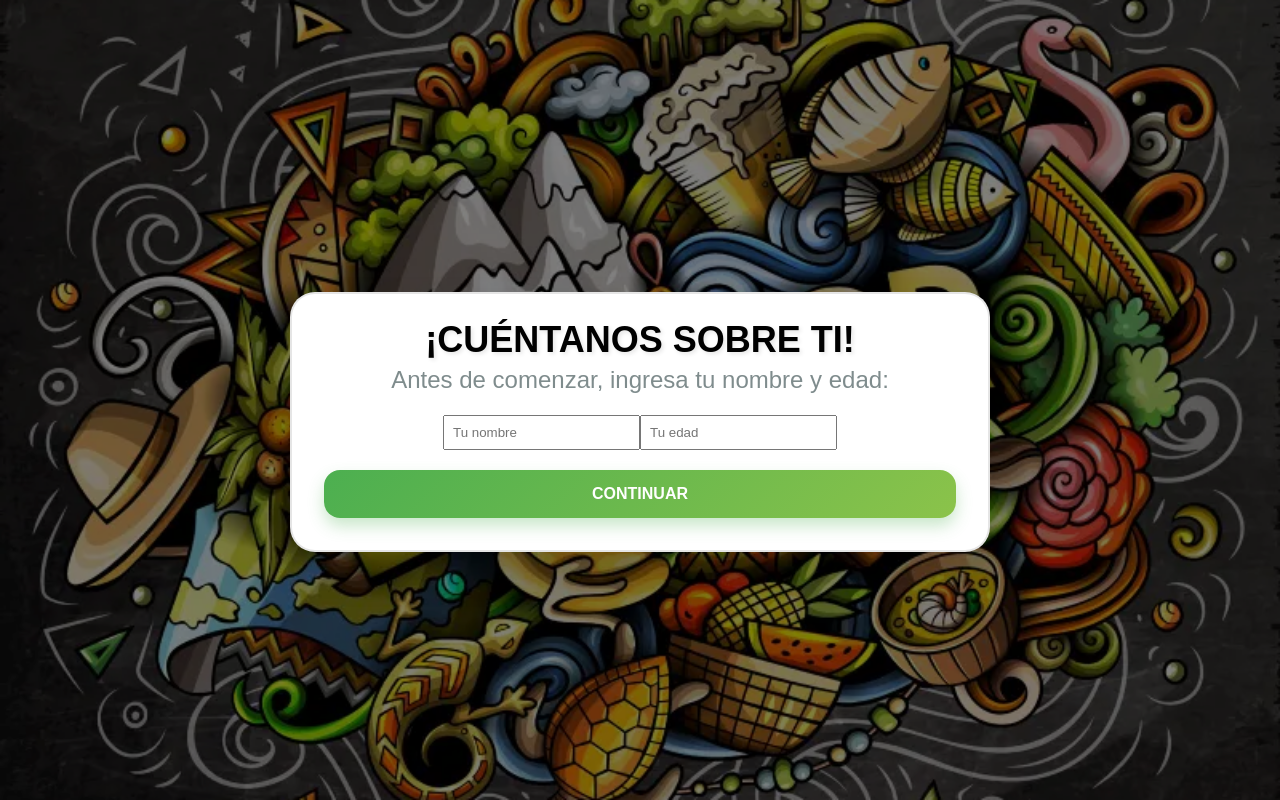
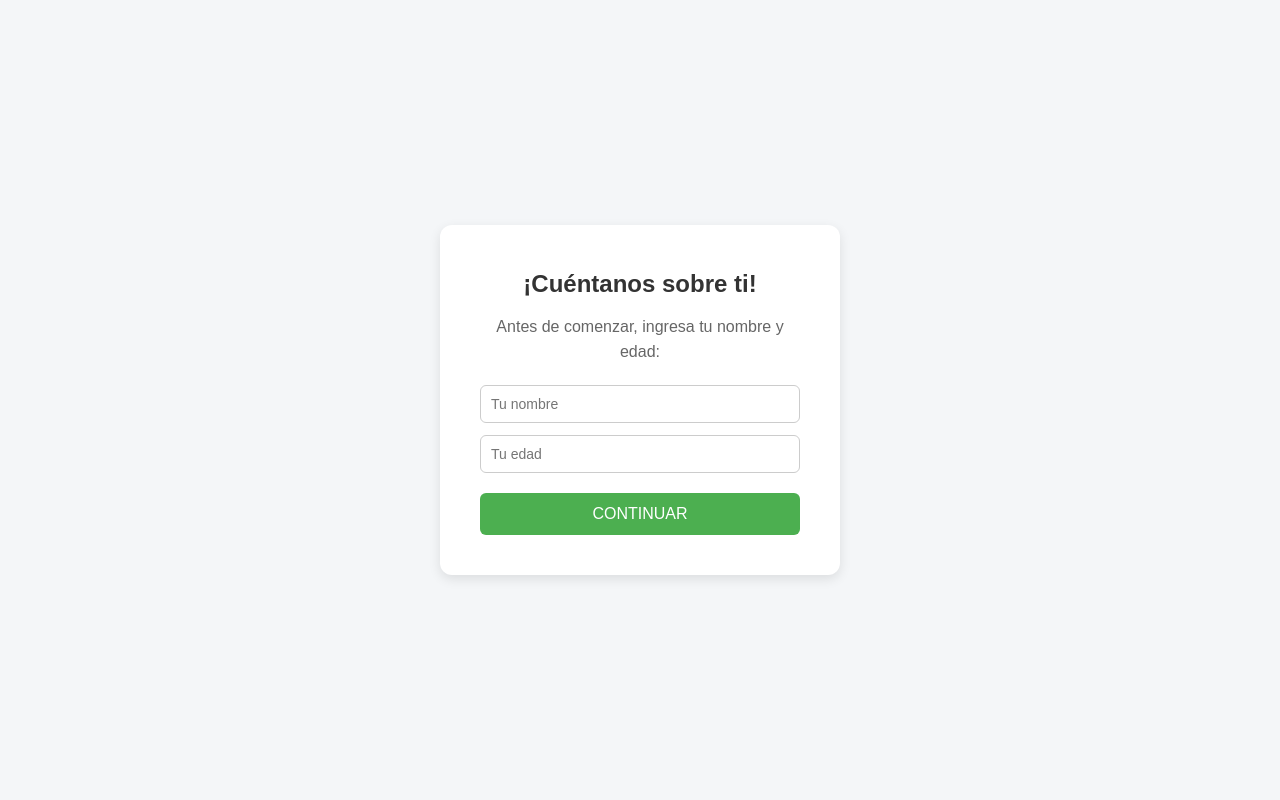
Before and after one commit to Eliathx/ecuador-interactivo, a React (Vite) app: page / in a window 1280 px wide. Both pictures are taken after a click on the button "Jugar". Built offline with nearby package versions, Linux system fonts and the light colour scheme; no server answers.

Commit message:
Update PlayerInfoScreen.jsx

```diff
--- a/src/components/screens/PlayerInfoScreen.jsx
+++ b/src/components/screens/PlayerInfoScreen.jsx
@@ -16,29 +16,89 @@ export const PlayerInfoScreen = () => {
     const ageInputRef = useRef(null);
 
     return (
-        <div className="bg-start flex-center">
-            <div className="card card-large text-center">
-                <h2 className="title-main">¡Cuéntanos sobre ti!</h2>
-                <p className="subtitle">Antes de comenzar, ingresa tu nombre y edad:</p>
+        <div
+            style={{
+                display: "flex",
+                justifyContent: "center",
+                alignItems: "center",
+                height: "100vh",
+                background: "#f4f6f8",
+                fontFamily: "sans-serif",
+            }}
+        >
+            <div
+                style={{
+                    background: "#fff",
+                    padding: "40px",
+                    borderRadius: "12px",
+                    boxShadow: "0 4px 12px rgba(0, 0, 0, 0.1)",
+                    textAlign: "center",
+                    width: "100%",
+                    maxWidth: "400px",
+                }}
+            >
+                <h2 style={{ marginBottom: "10px", fontSize: "24px", color: "#333" }}>
+                    ¡Cuéntanos sobre ti!
+                </h2>
+                <p style={{ marginBottom: "20px", fontSize: "16px", color: "#666" }}>
+                    Antes de comenzar, ingresa tu nombre y edad:
+                </p>
+
                 <input
                     type="text"
-                    className="input"
                     placeholder="Tu nombre"
                     ref={nameInputRef}
-                    style={{ marginBottom: "10px", padding: "8px" }}
+                    pattern="^[A-Za-zÁÉÍÓÚáéíóúÑñ\s]+$"
+                    required
+                    style={{
+                        width: "100%",
+                        marginBottom: "12px",
+                        padding: "10px",
+                        borderRadius: "6px",
+                        border: "1px solid #ccc",
+                        fontSize: "14px",
+                    }}
                 />
                 <input
                     type="number"
-                    className="input"
                     placeholder="Tu edad"
+                    required
+                    min={3}
+                    max={18}
                     ref={ageInputRef}
-                    style={{ marginBottom: "20px", padding: "8px" }}
+                    style={{
+                        width: "100%",
+                        marginBottom: "20px",
+                        padding: "10px",
+                        borderRadius: "6px",
+                        border: "1px solid #ccc",
+                        fontSize: "14px",
+                    }}
                 />
                 <button
-                    className="btn btn-success"
                     onClick={() => {
                         const name = nameInputRef.current?.value.trim();
                         const age = ageInputRef.current?.value.trim();
+
+                        const ageValue = parseInt(age, 10);
+
+                        const nameIsValid = /^[A-Za-zÁÉÍÓÚáéíóúÑñ\s]+$/.test(name);
+                        const ageIsValid = !isNaN(ageValue) && ageValue >= 3 && ageValue <= 18;
+
+                        if (!name || !age) {
+                            alert("Por favor, completa todos los campos.");
+                            return;
+                        }
+
+                        if (!nameIsValid) {
+                            alert("El nombre solo puede contener letras y espacios.");
+                            return;
+                        }
+
+                        if (!ageIsValid) {
+                            alert("La edad debe estar entre 3 y 18 años.");
+                            return;
+                        }
 
                         setPlayerName(name);
                         setPlayerAge(age);
@@ -47,11 +107,24 @@ export const PlayerInfoScreen = () => {
                             startGame();
                         }
                     }}
+                    style={{
+                        width: "100%",
+                        padding: "12px",
+                        backgroundColor: "#4CAF50",
+                        color: "white",
+                        border: "none",
+                        borderRadius: "6px",
+                        fontSize: "16px",
+                        cursor: "pointer",
+                        transition: "background 0.3s",
+                    }}
+                    onMouseOver={(e) => (e.target.style.backgroundColor = "#45a049")}
+                    onMouseOut={(e) => (e.target.style.backgroundColor = "#4CAF50")}
                 >
                     CONTINUAR
                 </button>
-
             </div>
         </div>
     );
+
 }
```
